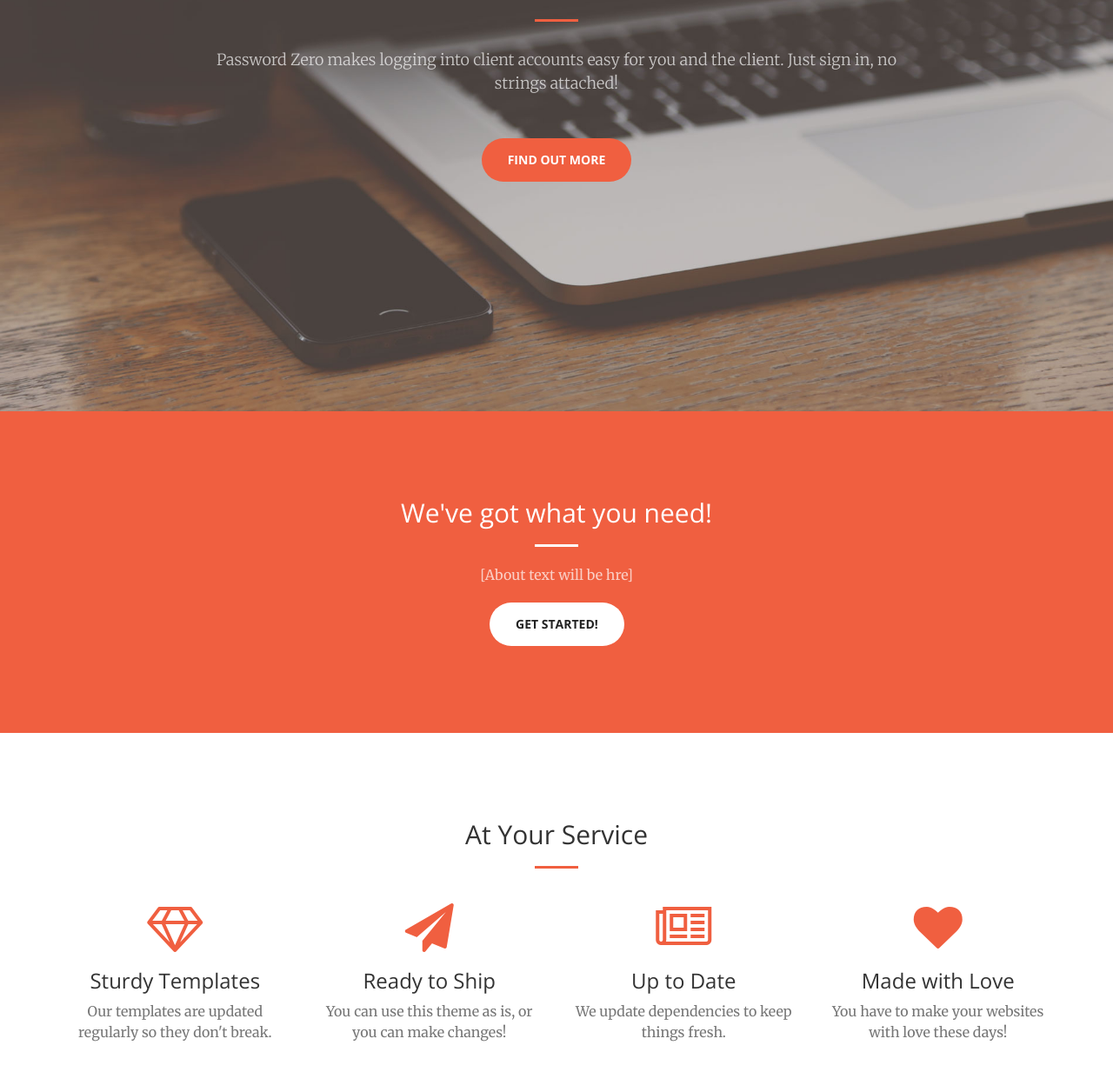
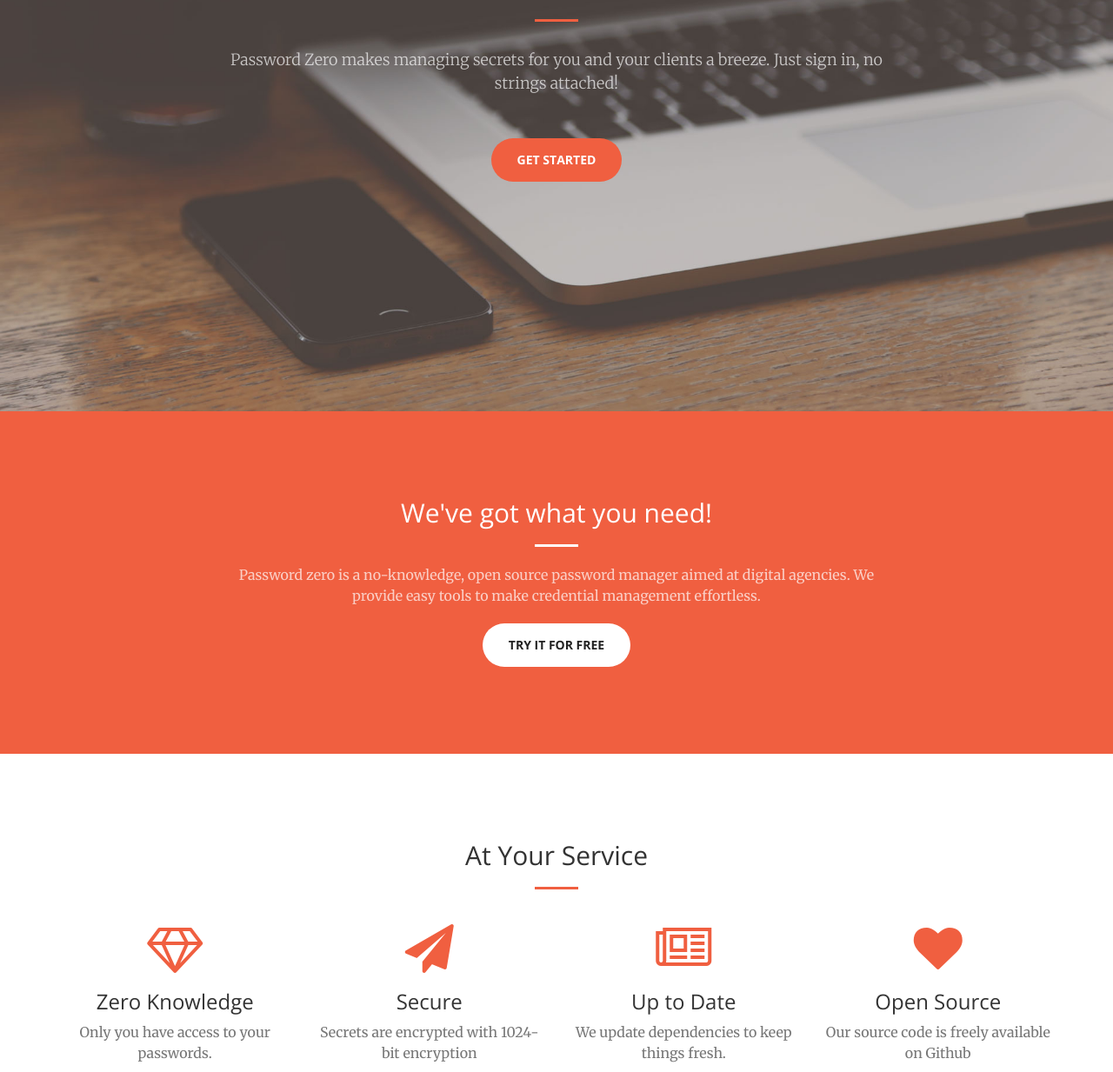
Before and after one commit to SPGB/agencypass, a website: page index.html in a window 1280 px wide. Shown: the part 327-1560 px from the top of the page at 87% size. Drawn offline with nearby package versions, Linux system fonts and the light colour scheme.

Commit message:
Copy updates

```diff
--- a/index.html
+++ b/index.html
@@ -55,7 +55,7 @@
                     <li>
                         <a class="page-scroll" href="#services">Services</a>
                     </li>
-                    <li>
+                    <li style="display:none;">
                         <a class="page-scroll" href="#portfolio">Portfolio</a>
                     </li>
                     <li>
@@ -73,8 +73,8 @@
             <div class="header-content-inner">
                 <h1 id="homeHeading">Agency Password Management</h1>
                 <hr>
-                <p>Password Zero makes logging into client accounts easy for you and the client. Just sign in, no strings attached!</p>
-                <a href="#about" class="btn btn-primary btn-xl page-scroll">Find Out More</a>
+                <p>Password Zero makes managing secrets for you and your clients a breeze. Just sign in, no strings attached!</p>
+                <a href="#about" class="btn btn-primary btn-xl page-scroll">Get Started</a>
             </div>
         </div>
     </header>
@@ -85,8 +85,8 @@
                 <div class="col-lg-8 col-lg-offset-2 text-center">
                     <h2 class="section-heading">We've got what you need!</h2>
                     <hr class="light">
-                    <p class="text-faded">[About text will be hre]</p>
-                    <a href="#services" class="page-scroll btn btn-default btn-xl sr-button">Get Started!</a>
+                    <p class="text-faded">Password zero is a no-knowledge, open source password manager aimed at digital agencies. We provide easy tools to make credential management effortless.</p>
+                    <a href="#services" class="page-scroll btn btn-default btn-xl sr-button">Try it for free</a>
                 </div>
             </div>
         </div>
@@ -106,15 +106,15 @@
                 <div class="col-lg-3 col-md-6 text-center">
                     <div class="service-box">
                         <i class="fa fa-4x fa-diamond text-primary sr-icons"></i>
-                        <h3>Sturdy Templates</h3>
-                        <p class="text-muted">Our templates are updated regularly so they don't break.</p>
+                        <h3>Zero Knowledge</h3>
+                        <p class="text-muted">Only you have access to your passwords.</p>
                     </div>
                 </div>
                 <div class="col-lg-3 col-md-6 text-center">
                     <div class="service-box">
                         <i class="fa fa-4x fa-paper-plane text-primary sr-icons"></i>
-                        <h3>Ready to Ship</h3>
-                        <p class="text-muted">You can use this theme as is, or you can make changes!</p>
+                        <h3>Secure</h3>
+                        <p class="text-muted">Secrets are encrypted with 1024-bit encryption</p>
                     </div>
                 </div>
                 <div class="col-lg-3 col-md-6 text-center">
@@ -127,15 +127,15 @@
                 <div class="col-lg-3 col-md-6 text-center">
                     <div class="service-box">
                         <i class="fa fa-4x fa-heart text-primary sr-icons"></i>
-                        <h3>Made with Love</h3>
-                        <p class="text-muted">You have to make your websites with love these days!</p>
+                        <h3>Open Source</h3>
+                        <p class="text-muted">Our source code is freely available on Github</p>
                     </div>
                 </div>
             </div>
         </div>
     </section>
 
-    <section class="no-padding" id="portfolio">
+    <section class="no-padding" id="portfolio" style="display: none;">
         <div class="container-fluid">
             <div class="row no-gutter popup-gallery">
                 <div class="col-lg-4 col-sm-6">
@@ -261,6 +261,20 @@
         </div>
     </section>
 
+    <!-- Firebase -->
+    <script src="https://www.gstatic.com/firebasejs/3.6.4/firebase.js"></script>
+    <script>
+      // Initialize Firebase
+      var config = {
+        apiKey: "AIzaSyB4oFKMzGB_CkV3wS8hSWwIGU326BfYqik",
+        authDomain: "passwordzero.firebaseapp.com",
+        databaseURL: "https://passwordzero.firebaseio.com",
+        storageBucket: "passwordzero.appspot.com",
+        messagingSenderId: "468289277339"
+      };
+      firebase.initializeApp(config);
+    </script>
+
     <!-- jQuery -->
     <script src="vendor/jquery/jquery.min.js"></script>
 
```
Also changed, not shown: readme.md.
